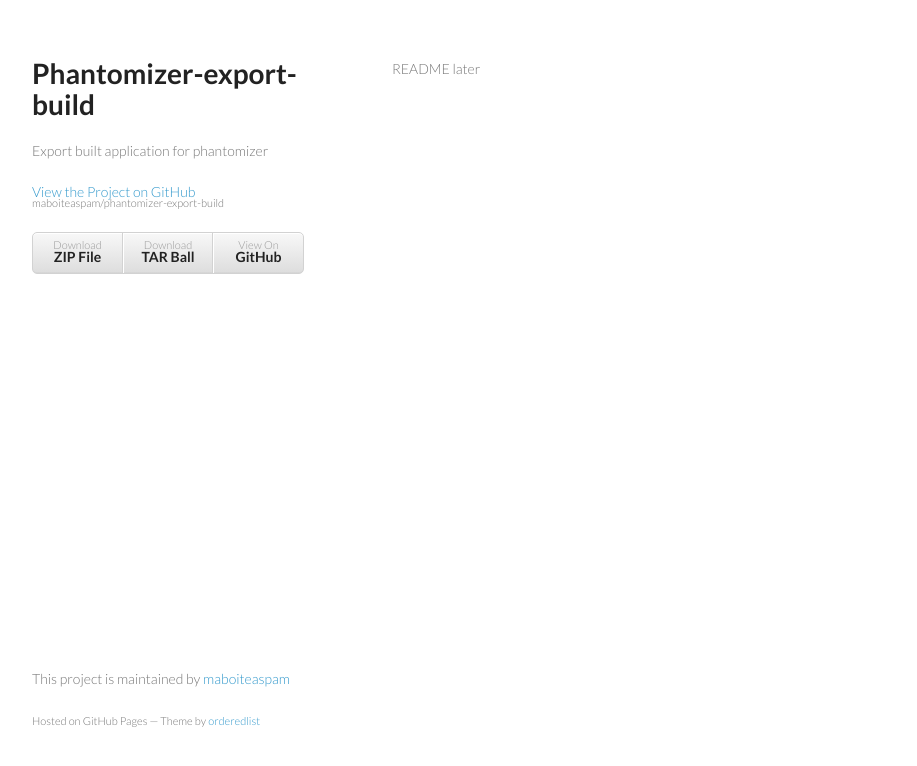
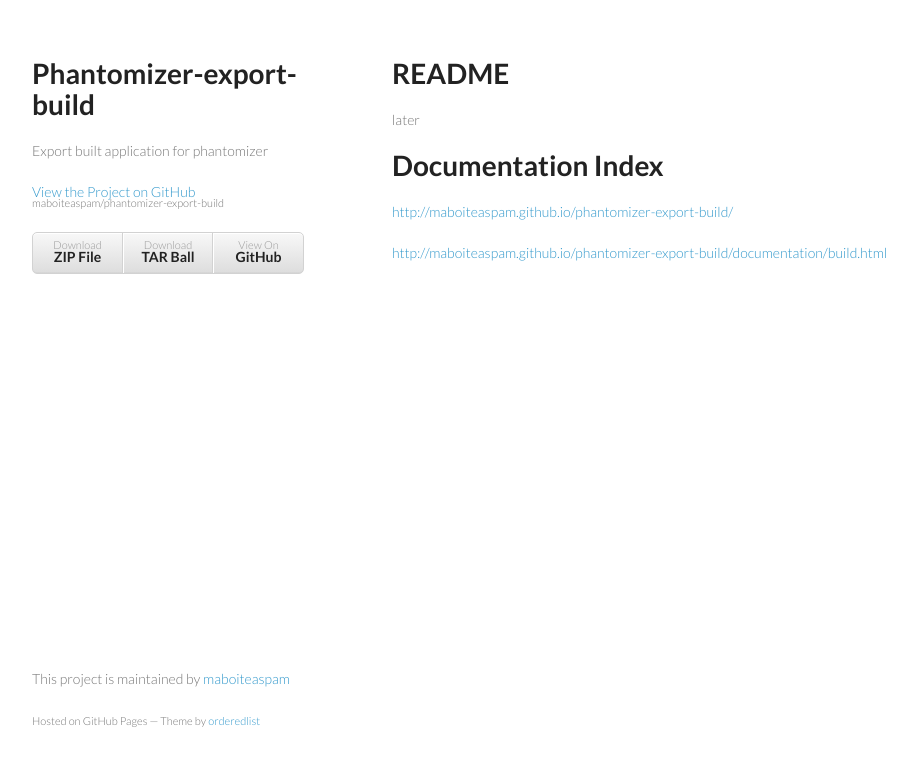
Before and after one commit to maboiteaspam/phantomizer-export-build, a plain HTML site: page index.html in a window 1280 px wide. Shown: the whole page, without its empty margins (178-1095 px from the left). Drawn offline with Linux system fonts and the light colour scheme.

Commit message:
Create gh-pages branch via GitHub

```diff
--- a/index.html
+++ b/index.html
@@ -28,8 +28,17 @@
         </ul>
       </header>
       <section>
-        <p>README
-later</p>
+        <h1>
+<a name="readme" class="anchor" href="#readme"><span class="octicon octicon-link"></span></a>README</h1>
+
+<p>later</p>
+
+<h1>
+<a name="documentation-index" class="anchor" href="#documentation-index"><span class="octicon octicon-link"></span></a>Documentation Index</h1>
+
+<p><a href="http://maboiteaspam.github.io/phantomizer-export-build/">http://maboiteaspam.github.io/phantomizer-export-build/</a></p>
+
+<p><a href="http://maboiteaspam.github.io/phantomizer-export-build/documentation/build.html">http://maboiteaspam.github.io/phantomizer-export-build/documentation/build.html</a></p>
       </section>
       <footer>
         <p>This project is maintained by <a href="https://github.com/maboiteaspam">maboiteaspam</a></p>
--- /dev/null
+++ b/params.json
@@ -0,0 +1 @@
+{"name":"Phantomizer-export-build","tagline":"Export built application for phantomizer","body":"# README\r\n\r\nlater\r\n\r\n# Documentation Index\r\n\r\nhttp://maboiteaspam.github.io/phantomizer-export-build/\r\n\r\nhttp://maboiteaspam.github.io/phantomizer-export-build/documentation/build.html","google":"","note":"Don't delete this file! It's used internally to help with page regeneration."}
```
